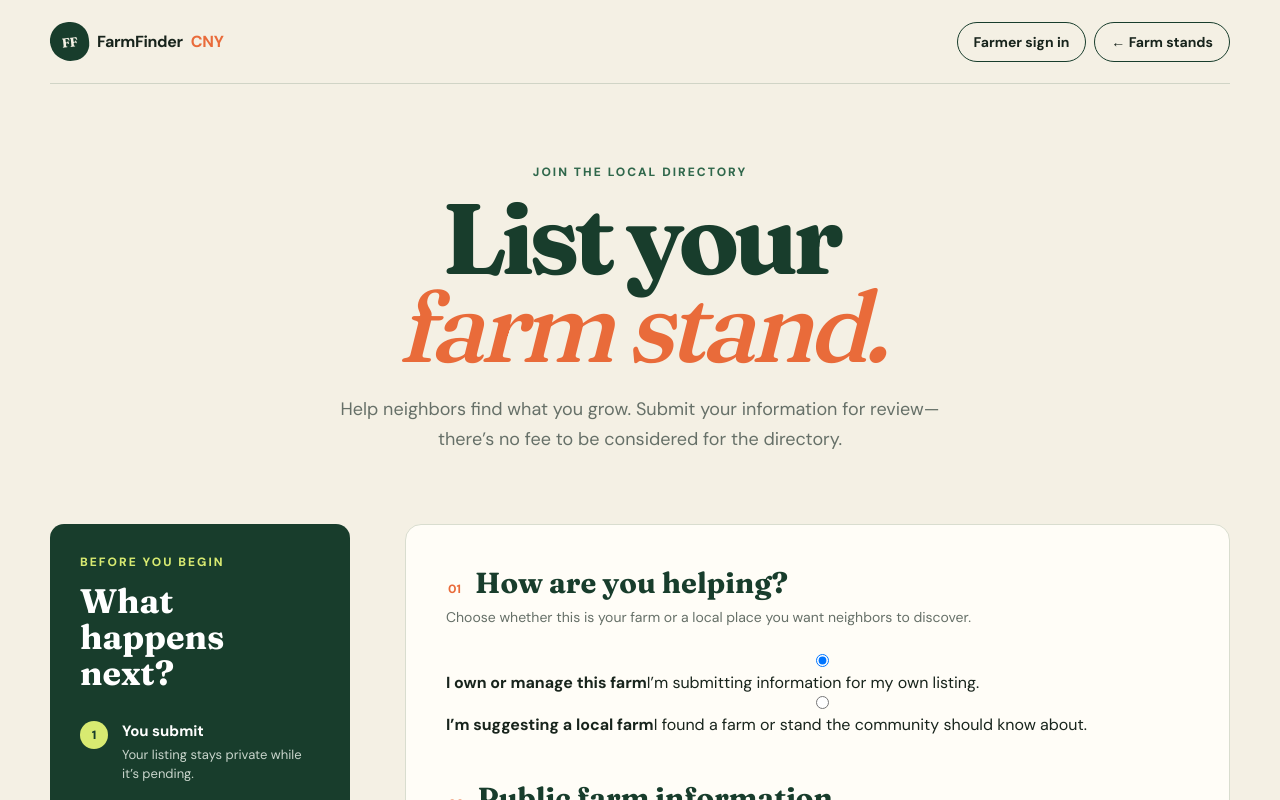
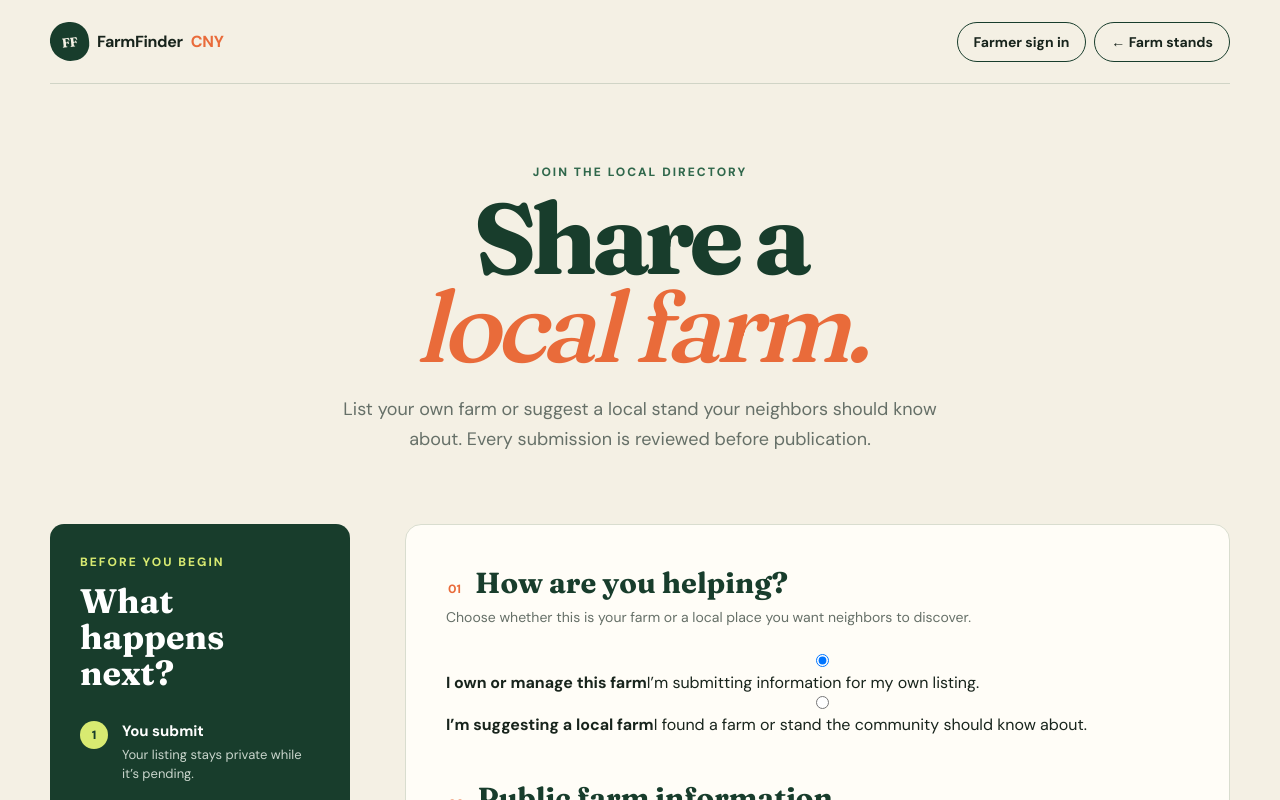
Before and after one commit to FarmFinderCNY/farmfinder-cny, a Next.js app: page /list-your-farm in a window 1280 px wide. Shown: the top 800 px of the page. Built offline with nearby package versions, Linux system fonts and the light colour scheme.

Commit message:
Welcome owner and community submissions

```diff
--- a/app/list-your-farm/page.tsx
+++ b/app/list-your-farm/page.tsx
@@ -15,8 +15,8 @@ export default function ListYourFarmPage() {
       </nav>
       <header className="submission-hero shell">
         <p className="eyebrow">Join the local directory</p>
-        <h1>List your<br /><em>farm stand.</em></h1>
-        <p>Help neighbors find what you grow. Submit your information for review—there’s no fee to be considered for the directory.</p>
+        <h1>Share a<br /><em>local farm.</em></h1>
+        <p>List your own farm or suggest a local stand your neighbors should know about. Every submission is reviewed before publication.</p>
       </header>
       <section className="form-shell shell">
         <aside>
```
